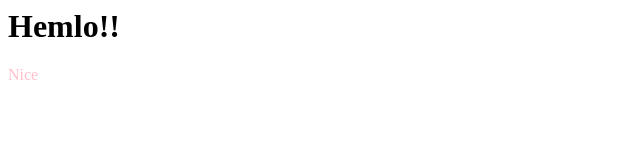
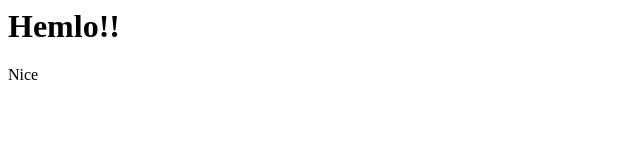
Before and after one commit to JohnsHopkins-pixel/coursera-assignment, a plain HTML site: page index.html in a window 1280 px wide. Shown: the full height of the page, 0-640 px from the left. Drawn offline with Linux system fonts and the light colour scheme.

Commit message:
Update index.html

```diff
--- a/index.html
+++ b/index.html
@@ -7,6 +7,6 @@
     <h1>
       Hemlo!!
     </h1>
-    <p class="myClass">Nice</p>
+    <p>Nice</p>
   </body>
 </html>
```
